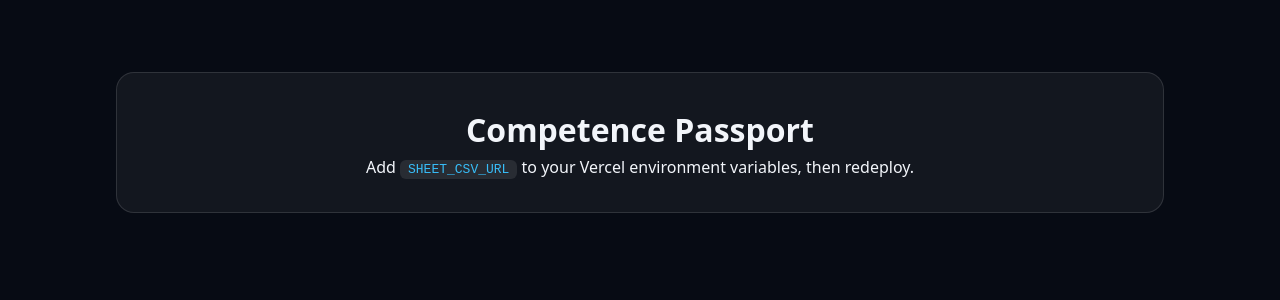
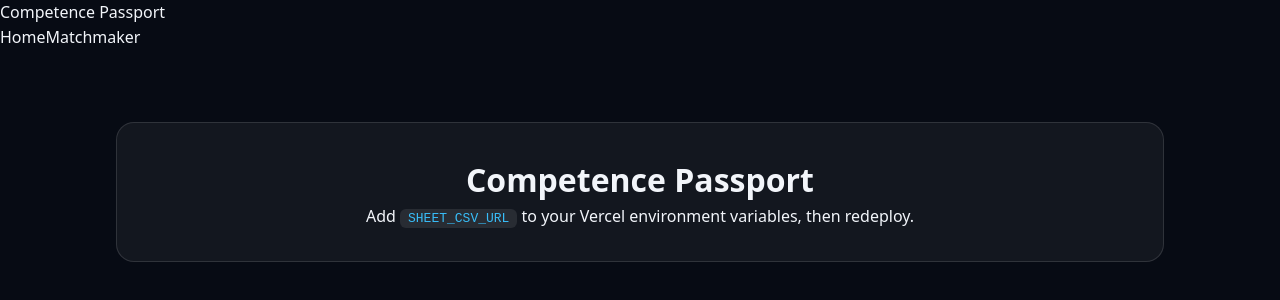
Before and after one commit to lnrstrokes/competence-passport, a Next.js app: page / in a window 1280 px wide. Shown: the top 300 px of the page. Built offline with nearby package versions, Linux system fonts and the light colour scheme.

Commit message:
Add header navigation with links to layout

```diff
--- a/app/layout.tsx
+++ b/app/layout.tsx
@@ -1,4 +1,6 @@
 import type { Metadata } from "next";
+import Link from "next/link";
+import { SITE } from "@/config/site";
 import "./globals.css";
 
 export const metadata: Metadata = {
@@ -10,7 +12,16 @@
 export default function RootLayout({ children }: { children: React.ReactNode }) {
   return (
     <html lang="en">
-      <body>{children}</body>
+      <body>
+        <header className="topnav">
+          <Link href="/" className="logo">{SITE.name}</Link>
+          <nav>
+            <Link href="/">Home</Link>
+            <a href="/#matchmaker">Matchmaker</a>
+          </nav>
+        </header>
+        {children}
+      </body>
     </html>
   );
 }
```
